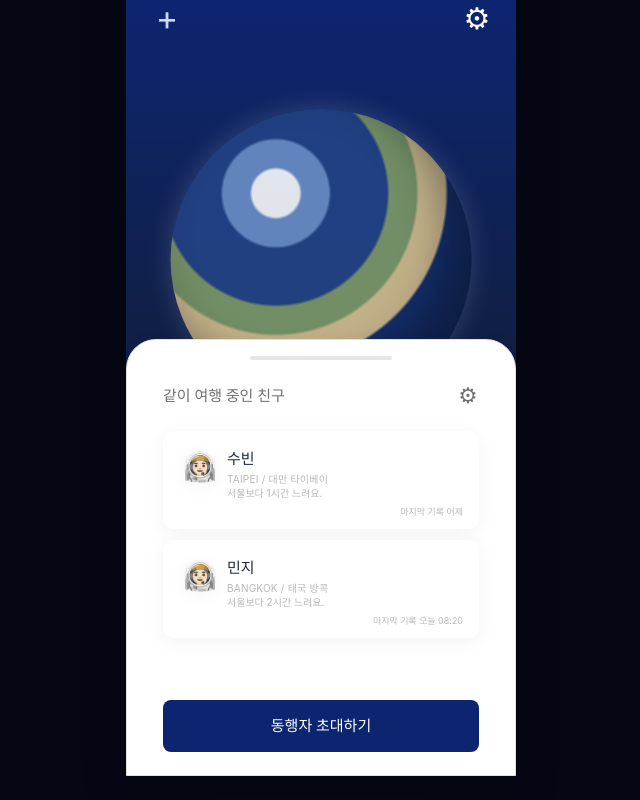
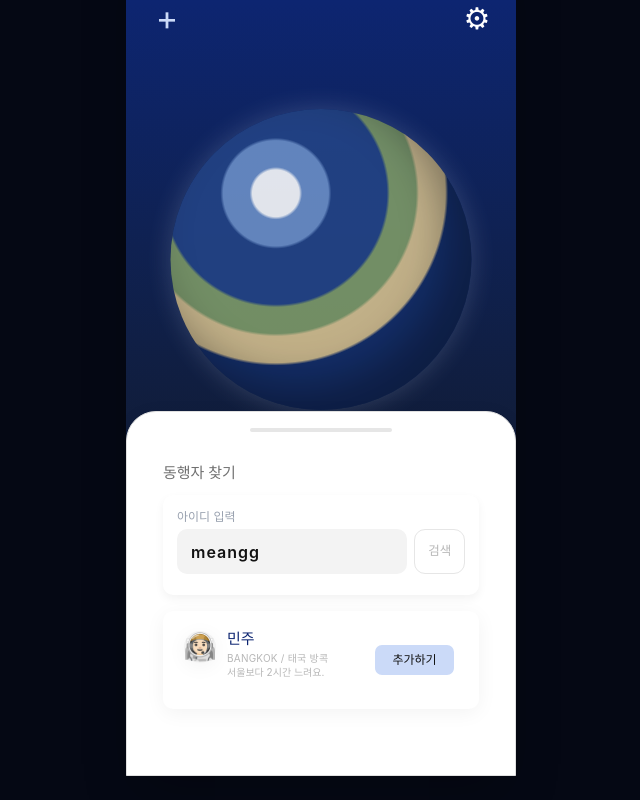
Before and after one commit to 8th-COKERTHON/client-team5, a React (Vite) app: page / in a window 1280 px wide. Both pictures are taken after a click on the button "동행자 초대하기". Shown: the part 92-892 px from the top of the page, without its empty margins (319-959 px from the left). Built offline with nearby package versions, Linux system fonts and the light colour scheme.

Commit message:
feat: 동행자 검색 추가 뼈대 구현

```diff
--- a/src/App.tsx
+++ b/src/App.tsx
@@ -1,11 +1,43 @@
+import { useState } from 'react';
 import { HomeScreen } from './features/home/HomeScreen';
 import { FriendSheet } from './features/friends/FriendSheet';
-import { mockFriends } from './mocks/friends';
+import { CompanionSearchSheet } from './features/friends/CompanionSearchSheet';
+import { mockCompanionSearchResult, mockFriends } from './mocks/friends';
+import type { Friend } from './types/friend';
 
 const App = () => {
+  const [sheetMode, setSheetMode] = useState<'friends' | 'search'>('friends');
+  const [friends, setFriends] = useState<Friend[]>(mockFriends);
+
+  const handleOpenInvite = () => {
+    setSheetMode('search');
+  };
+
+  const handleAddCompanion = (friend: Friend) => {
+    setFriends((currentFriends) => {
+      const hasFriend = currentFriends.some(
+        (currentFriend) => currentFriend.id === friend.id,
+      );
+
+      if (hasFriend) {
+        return currentFriends;
+      }
+
+      return [...currentFriends, friend];
+    });
+    setSheetMode('friends');
+  };
+
   return (
     <HomeScreen>
-      <FriendSheet friends={mockFriends} />
+      {sheetMode === 'friends' ? (
+        <FriendSheet friends={friends} onInvite={handleOpenInvite} />
+      ) : (
+        <CompanionSearchSheet
+          result={mockCompanionSearchResult}
+          onAddCompanion={handleAddCompanion}
+        />
+      )}
     </HomeScreen>
   );
 };
--- /dev/null
+++ b/src/features/friends/CompanionSearchSheet.tsx
@@ -0,0 +1,96 @@
+import { useState } from 'react';
+import type { Friend } from '../../types/friend';
+
+interface CompanionSearchSheetProps {
+  result: Friend;
+  onAddCompanion: (friend: Friend) => void;
+}
+
+const getOffsetLabel = (offsetFromSeoul: number) => {
+  const absoluteOffset = Math.abs(offsetFromSeoul);
+
+  if (offsetFromSeoul === 0) {
+    return '서울과 같은 시간이에요.';
+  }
+
+  if (offsetFromSeoul < 0) {
+    return `서울보다 ${absoluteOffset}시간 느려요.`;
+  }
+
+  return `서울보다 ${absoluteOffset}시간 빨라요.`;
+};
+
+export const CompanionSearchSheet = ({
+  result,
+  onAddCompanion,
+}: CompanionSearchSheetProps) => {
+  const [companionId, setCompanionId] = useState('meangg');
+  const [hasSearched, setHasSearched] = useState(true);
+
+  const handleSearch = () => {
+    setHasSearched(companionId.trim().length > 0);
+  };
+
+  return (
+    <section className="absolute bottom-0 left-0 right-0 h-[22.8125rem] rounded-t-[1.875rem] border border-[#e0e0e0] bg-white px-9 pt-[3.1875rem] shadow-[0_4px_20px_rgba(18,18,18,0.05)]">
+      <div className="absolute left-1/2 top-4 h-1 w-[8.875rem] -translate-x-1/2 rounded-full bg-[#e6e6e6]" />
+      <h1 className="text-[0.9375rem] font-semibold leading-[1.3] text-[#707070]">
+        동행자 찾기
+      </h1>
+
+      <div className="mt-3 h-[6.25rem] rounded-[0.625rem] bg-white p-[0.875rem] shadow-[0_4px_10px_rgba(18,18,18,0.05)]">
+        <label
+          htmlFor="companion-id"
+          className="block text-[0.75rem] leading-[1.4] text-[#99a1af]"
+        >
+          아이디 입력
+        </label>
+        <div className="mt-1 flex items-center gap-[0.4375rem]">
+          <input
+            id="companion-id"
+            type="text"
+            value={companionId}
+            onChange={(event) => setCompanionId(event.target.value)}
+            className="h-[2.8125rem] min-w-0 flex-1 rounded-[0.625rem] bg-[#f3f3f3] px-[0.875rem] text-[1rem] font-semibold tracking-[0.0625rem] text-[#121212] outline-none"
+            placeholder="아이디"
+          />
+          <button
+            type="button"
+            className="h-[2.8125rem] rounded-[0.6875rem] border border-[#e6e6e6] px-[0.8rem] text-[0.78125rem] font-medium text-[#b7b7b7]"
+            onClick={handleSearch}
+          >
+            검색
+          </button>
+        </div>
+      </div>
+
+      {hasSearched && (
+        <article className="relative mt-4 h-[6.125rem] rounded-[0.625rem] bg-white px-[1.3125rem] py-5 shadow-[0_4px_20px_rgba(18,18,18,0.05)]">
+          <div className="flex items-start gap-[0.6875rem]">
+            <div className="flex size-8 shrink-0 items-center justify-center rounded-full bg-[#f3f3f3] text-[1.6875rem] leading-none shadow-[0_4px_20px_rgba(18,18,18,0.05)]">
+              <span aria-hidden="true">{result.avatar}</span>
+            </div>
+            <div className="min-w-0">
+              <h2 className="text-[0.9375rem] font-semibold leading-[1.1] text-[#0d2571]">
+                {result.name}
+              </h2>
+              <p className="mt-1 truncate text-[0.625rem] leading-[0.875rem] tracking-[0.014rem] text-[#b7b7b7]">
+                {result.cityCode} / {result.countryName} {result.cityName}
+              </p>
+              <p className="text-[0.625rem] leading-[0.875rem] text-[#b7b7b7]">
+                {getOffsetLabel(result.offsetFromSeoul)}
+              </p>
+            </div>
+          </div>
+          <button
+            type="button"
+            className="absolute right-[1.5625rem] top-1/2 h-[1.875rem] w-[4.9375rem] -translate-y-1/2 rounded-[0.4375rem] bg-[#cbdaf8] text-[0.75rem] font-medium text-[#121212]"
+            onClick={() => onAddCompanion(result)}
+          >
+            추가하기
+          </button>
+        </article>
+      )}
+    </section>
+  );
+};
--- a/src/mocks/friends.ts
+++ b/src/mocks/friends.ts
@@ -22,3 +22,14 @@ export const mockFriends: Friend[] = [
     lastRecordedAtLabel: '마지막 기록 오늘 08:20',
   },
 ];
+
+export const mockCompanionSearchResult: Friend = {
+  id: 'minju',
+  name: '민주',
+  avatar: '🧑🏻‍🚀',
+  cityCode: 'BANGKOK',
+  countryName: '태국',
+  cityName: '방콕',
+  offsetFromSeoul: -2,
+  lastRecordedAtLabel: '마지막 기록 없음',
+};
```
